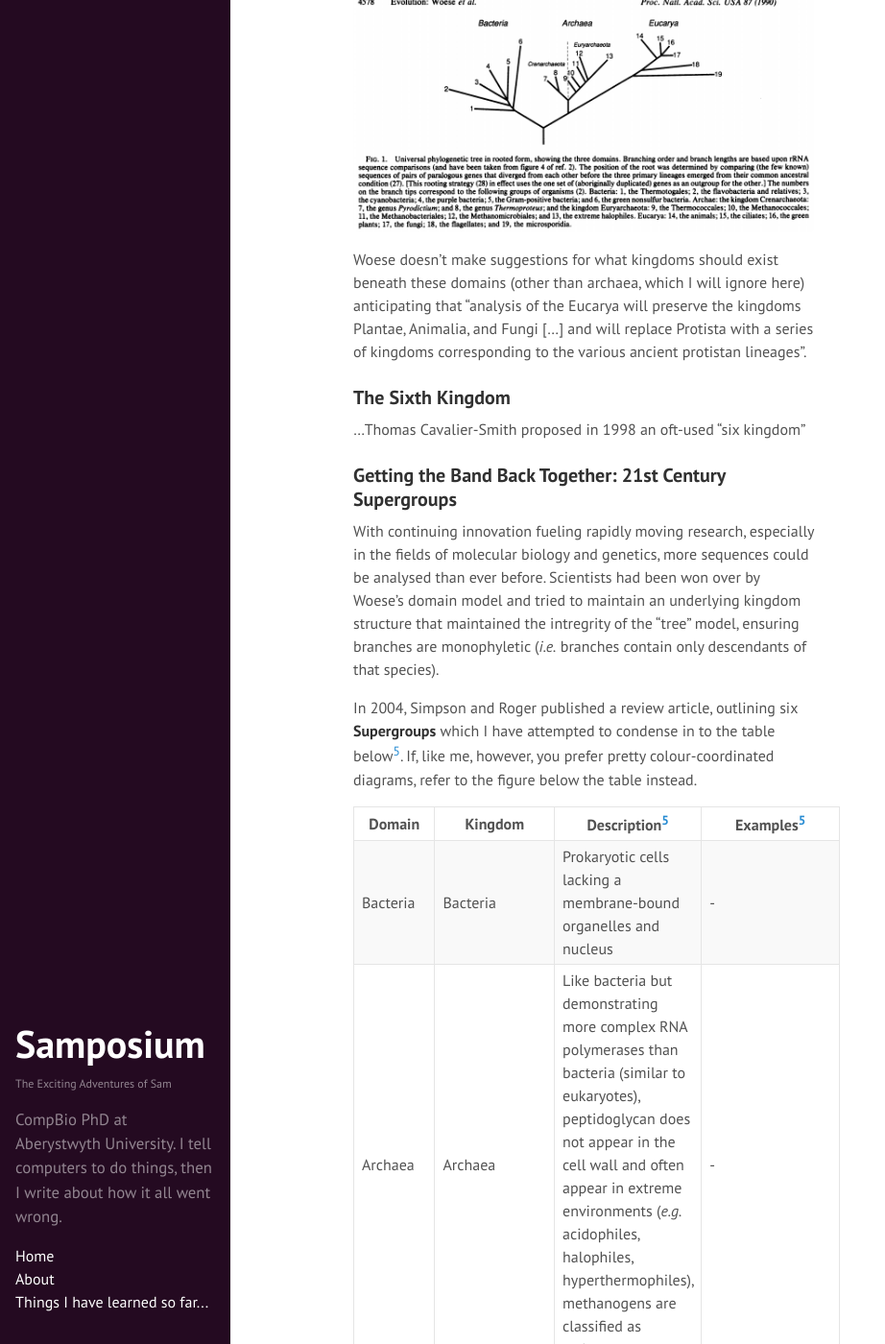
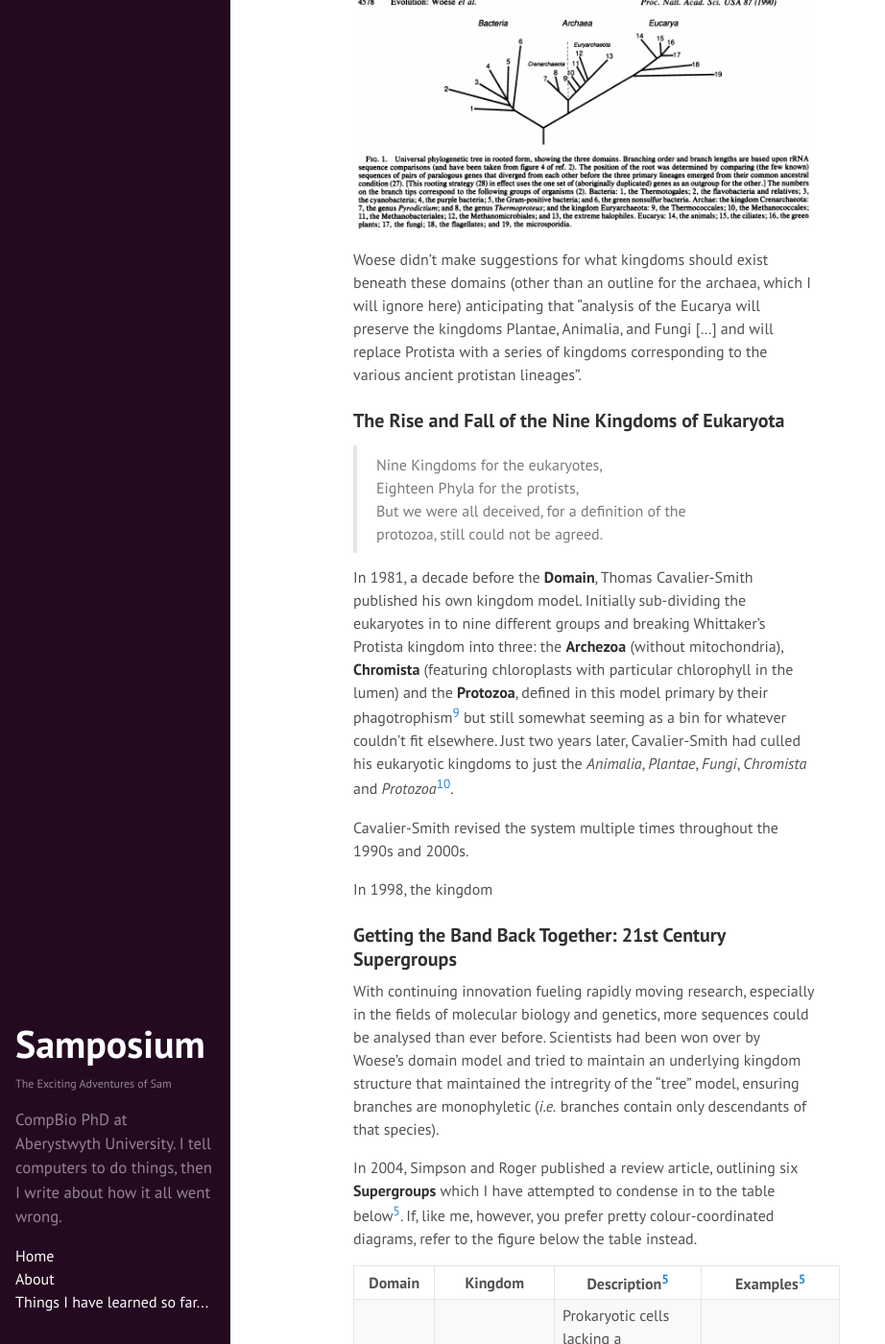
Before and after one commit to SamStudio8/samstudio8.github.io.off, a Jekyll site: the page built from _posts/2015-05-18-playing-phylogenetic-hide-seek.md, in a window 1280 px wide and 1400 px high, scrolled down 7090 px. Shown: the whole window at 96% size, without its empty margins (0-922 px from the left). Built offline with Jekyll 4.4.1, drawn with Linux system fonts in a browser that asks for light colours; Markdown is read by kramdown in place of the engine named in the settings; some of the changed text lies outside the part shown.

Commit message:
Update 2015-05-18-playing-phylogenetic-hide-seek.md

```diff
--- a/_posts/2015-05-18-playing-phylogenetic-hide-seek.md
+++ b/_posts/2015-05-18-playing-phylogenetic-hide-seek.md
@@ -199,13 +199,31 @@ kingdoms within. And so, in his 1990 paper: *Towards a natural system of organis
 
 ![]({{ site.url }}/public/posts/hide-and-seek/woese-4578-tree.png)
 
-Woese doesn't make suggestions for what kingdoms should exist beneath these domains
-(other than archaea, which I will ignore here) anticipating that "analysis of the Eucarya
-will preserve the kingdoms Plantae, Animalia, and Fungi [...] and will replace Protista
-with a series of kingdoms corresponding to the various ancient protistan lineages".
+Woese didn't make suggestions for what kingdoms should exist beneath these domains
+(other than an outline for the archaea, which I will ignore here) anticipating that
+"analysis of the Eucarya will preserve the kingdoms Plantae, Animalia, and Fungi
+[...] and will replace Protista with a series of kingdoms corresponding to
+the various ancient protistan lineages".
 
-### The Sixth Kingdom
-...Thomas Cavalier-Smith proposed in 1998 an oft-used "six kingdom"
+### The Rise and Fall of the Nine Kingdoms of Eukaryota
+> Nine Kingdoms for the eukaryotes,
+> Eighteen Phyla for the protists,
+> But we were all deceived, for a definition of the protozoa, still could not be agreed.
+
+In 1981, a decade before the **Domain**, Thomas Cavalier-Smith published his own kingdom model.
+Initially sub-dividing the eukaryotes in to nine different groups and breaking Whittaker's
+Protista kingdom into three: the **Archezoa** (without mitochondria),
+**Chromista** (featuring chloroplasts with particular chlorophyll in the lumen)
+and the **Protozoa**, defined in this model primary by their phagotrophism[^12] but
+still somewhat seeming as a bin for whatever couldn't fit elsewhere.
+Just two years later, Cavalier-Smith had culled his eukaryotic kingdoms to just
+the *Animalia*, *Plantae*, *Fungi*, *Chromista* and *Protozoa*[^13].
+
+Cavalier-Smith revised the system multiple times throughout the 1990s and 2000s.
+
+In 1998, the kingdom
+
+
 
 ### Getting the Band Back Together: 21st Century Supergroups
 With continuing innovation fueling rapidly moving research, especially in the fields of
@@ -333,3 +353,9 @@ For example **Ciliates** (**Ciliophora**) and **Flagellates**, unicellular
 [^9]: Haeckel did not recognise Linnaeus' "mineral" kingdom as a kingdom of life.
 
 [^10]: RH Whittaker, *New concepts of kingdoms of organisms*, 1969.
+
+[^11]: T Cavalier-Smith, *Kingdom Protozoa and Its 18 Phyla*, 1993.
+
+[^12]: T Cavalier-Smith, *Eukaryote kingdoms: Seven or nine?*, 1981. [Abstract only].
+
+[^13]: T Cavalier-Smith, *A revised six-kingdom system of life*, 1998.
```
Also changed, not shown: other parts of _posts/2015-05-18-playing-phylogenetic-hide-seek.md (+4 -2 lines).
